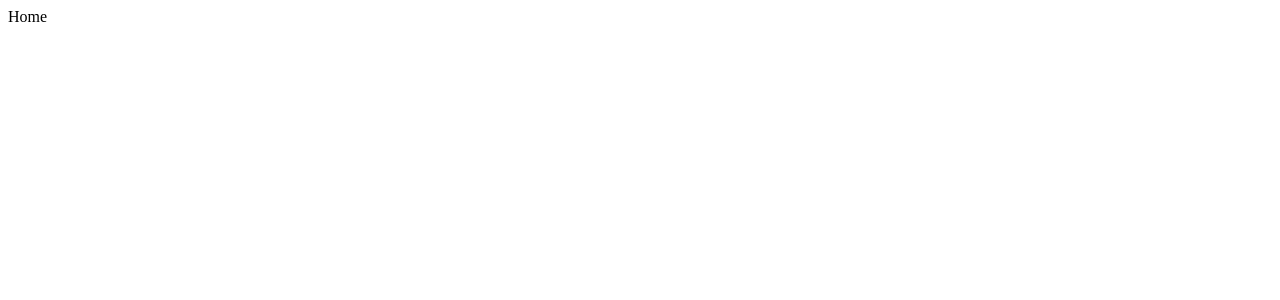
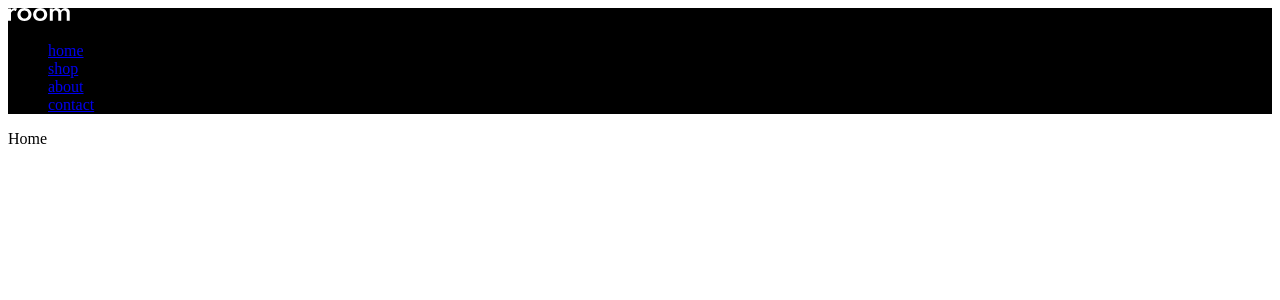
Before and after one commit to ajiiz/room-homepage-react, a React (Create React App) app: page /home in a window 1280 px wide. Shown: the top 300 px of the page. Built offline with nearby package versions, Linux system fonts and the light colour scheme.

Commit message:
Added Navbar elements

```diff
--- a/src/components/Navbar/index.js
+++ b/src/components/Navbar/index.js
@@ -1,12 +1,26 @@
 import React from 'react'
+import { Link } from "react-router-dom"
 
-const Logo = "testlogo"
+import Logo from "../../assets/logo.svg"
 
 const index = () => {
     return (
-        <div className="navbar">
-            <Logo />
-
+        <div className="navbar" style={{backgroundColor:"black"}}>
+            <img src={Logo}></img>
+            <ul className="nav-items">
+                <li className="nav-items__items">
+                    <Link className="nav-items__link" to="/home">home</Link>
+                </li>
+                <li className="nav-items__items">
+                    <Link className="nav-items__link" to="/shop">shop</Link>
+                </li>
+                <li className="nav-items__items">
+                    <Link className="nav-items__link" to="/about">about</Link>
+                </li>
+                <li className="nav-items__items">
+                    <Link className="nav-items__link" to="/contact">contact</Link>
+                </li>
+            </ul>
         </div>
     )
 }
```
